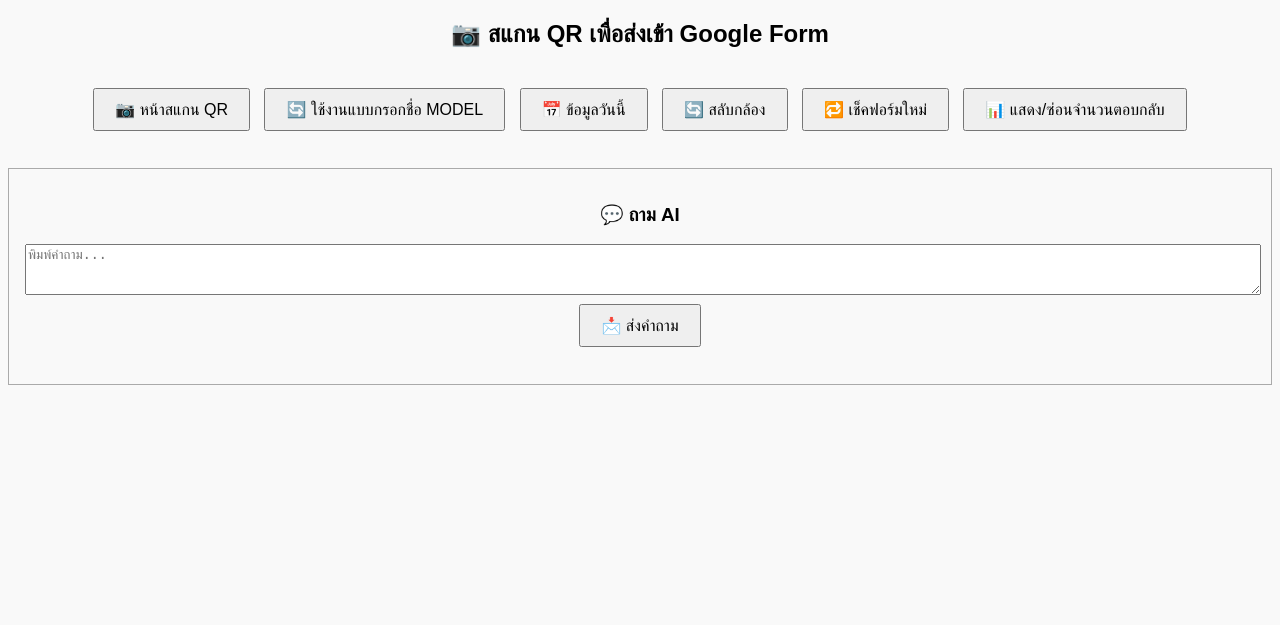
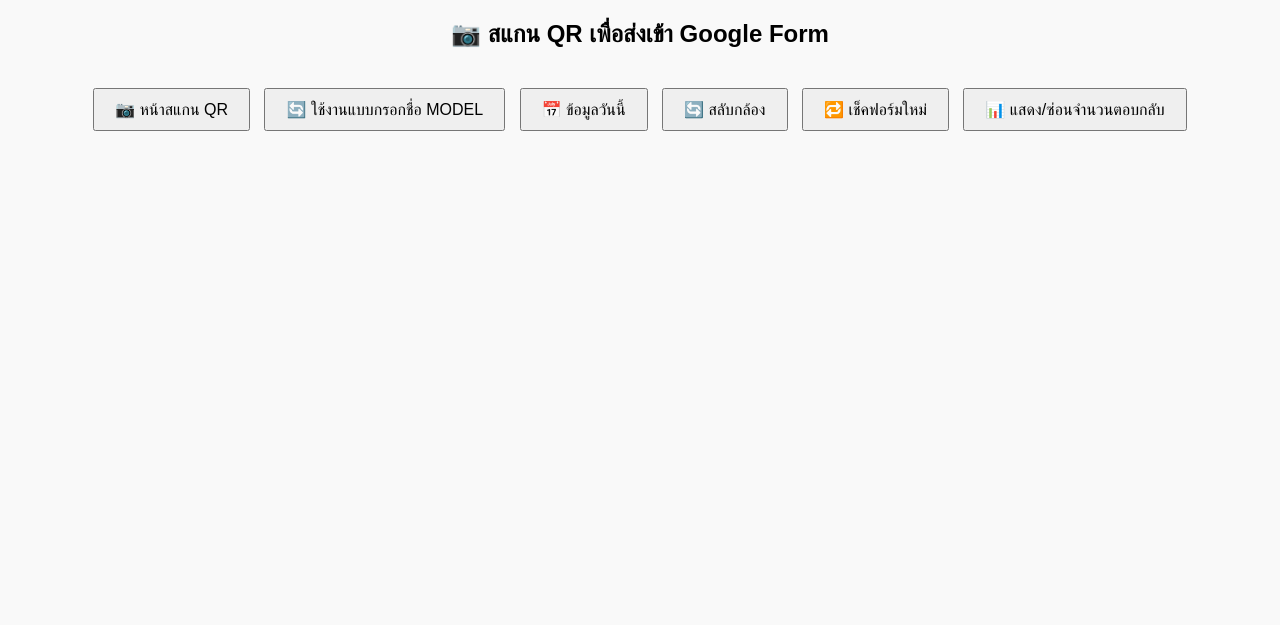
Before and after one commit to kongkitsada2/kong, a Flask app: page / in a window 1280 px wide. Shown: the top 625 px of the page. Run offline with Flask 3, Linux system fonts and the light colour scheme; parts of the project's set-up code (start-up, migrations or seed data) failed here and were passed over.

Commit message:
Update index6.html

```diff
--- a/templates/index6.html
+++ b/templates/index6.html
@@ -98,13 +98,6 @@
   <div id="lastCountsData" style="display:none; margin-top: 10px;"></div>
 
   <button id="aiFloatingBtn" onclick="toggleChatPopup()">💬</button>
-
-  <div id="ai-chat-box" style="border: 1px solid #aaa; padding: 1em; margin-top: 2em;">
-  <h3>💬 ถาม AI</h3>
-  <textarea id="user-question" placeholder="พิมพ์คำถาม..." rows="3" style="width: 100%;"></textarea><br>
-  <button id="send-question">📩 ส่งคำถาม</button>
-  <p id="ai-response" style="margin-top: 1em;"></p>
-</div>
 
   <div id="manualModelSection" style="display: none; margin-top: 10px;">
     <input type="text" id="manualModelInput" placeholder="เช่น HUSH-25" />
@@ -481,34 +474,6 @@
       }
     }
 
-    async function askAI(question) {
-      const response = await fetch("https://openrouter.ai/api/v1/chat/completions", {
-        method: "POST",
-        headers: {
-          "Authorization": "Bearer YOUR_API_KEY", // << เปลี่ยนตรงนี้ให้ใช้ API Key จริง
-          "Content-Type": "application/json"
-        },
-        body: JSON.stringify({
-          model: "openai/gpt-3.5-turbo", // หรือ model ที่คุณเลือก
-          messages: [
-            { role: "system", content: "คุณคือผู้ช่วย AI ด้านวิศวกรรม" },
-            { role: "user", content: question }
-          ]
-        })
-      });
-
-      const result = await response.json();
-      const aiReply = result.choices?.[0]?.message?.content || "❌ ไม่สามารถตอบได้";
-
-      document.getElementById("ai-response").innerText = "🤖 AI: " + aiReply;
-    }
-
-    // เมื่อกดปุ่มส่งข้อความ
-    document.getElementById("send-question").addEventListener("click", () => {
-      const question = document.getElementById("user-question").value;
-      askAI(question);
-    });
-
 </script>
 </body>
 </html>
```
